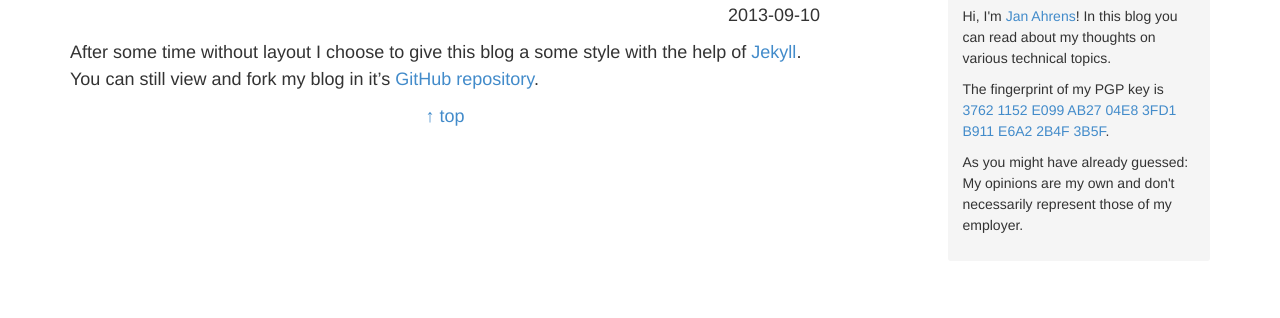
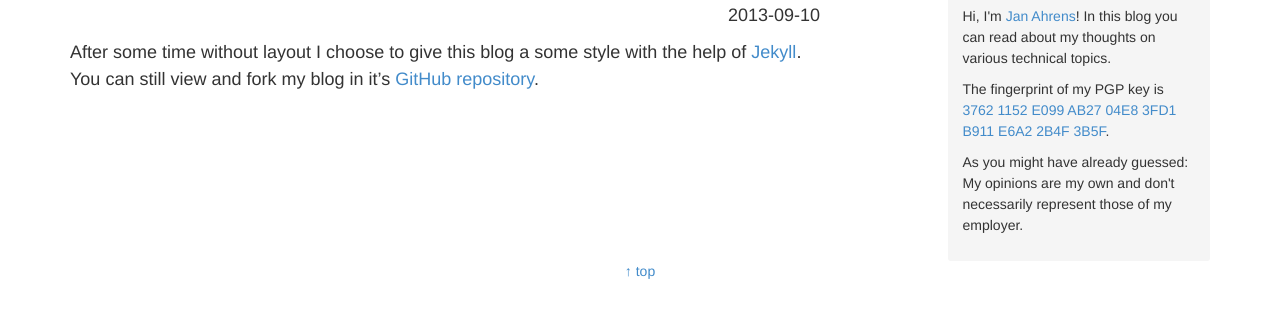
Before and after one commit to JanAhrens/JanAhrens.github.io, a Jekyll site: the page built from _posts/2013-09-10-cd-blog.markdown, in a window 1280 px wide. Shown: the part 131-449 px from the top of the page. Built offline with Jekyll 4.4.1, drawn with Linux system fonts in a browser that asks for light colours; Markdown is read by kramdown in place of the engine named in the settings.

Commit message:
place top link at the bottom

```diff
--- a/_layouts/default.html
+++ b/_layouts/default.html
@@ -17,10 +17,10 @@
   </head>
 
   <body>
-    <div class="container">
+    <div class="container" id="top">
       <h1><a href="/">/blog</a></h1>
       <div class="row">
-        <div class="col-sm-8 blog-main" id="top">
+        <div class="col-sm-8 blog-main">
           {{ content }}
         </div>
         <div class="col-sm-3 col-sm-offset-1">
@@ -41,6 +41,9 @@
           </div>
         </div>
       </div>
+      <footer class="text-center">
+        <a href="#top">↑ top</a>
+      </footer>
     </div>
   </body>
 </html>
--- a/_layouts/post.html
+++ b/_layouts/post.html
@@ -9,7 +9,3 @@ layout: default
   </p>
   {{ content }}
 </section>
-
-<footer class="text-center">
-  <a href="#top">↑ top</a>
-</footer>
```
